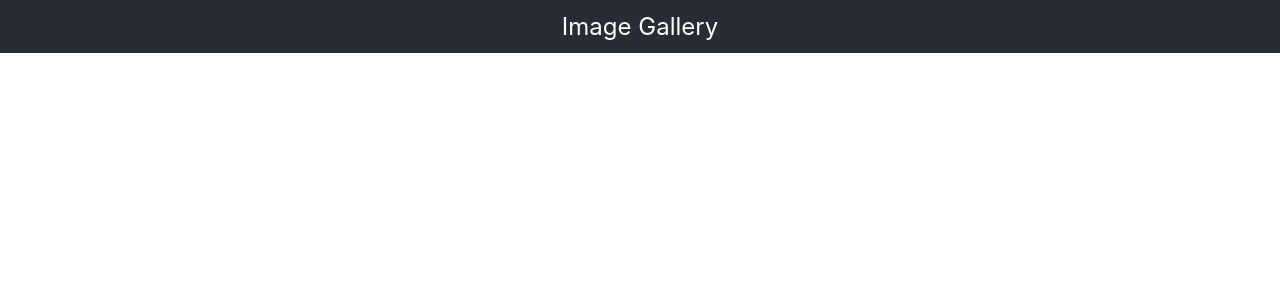
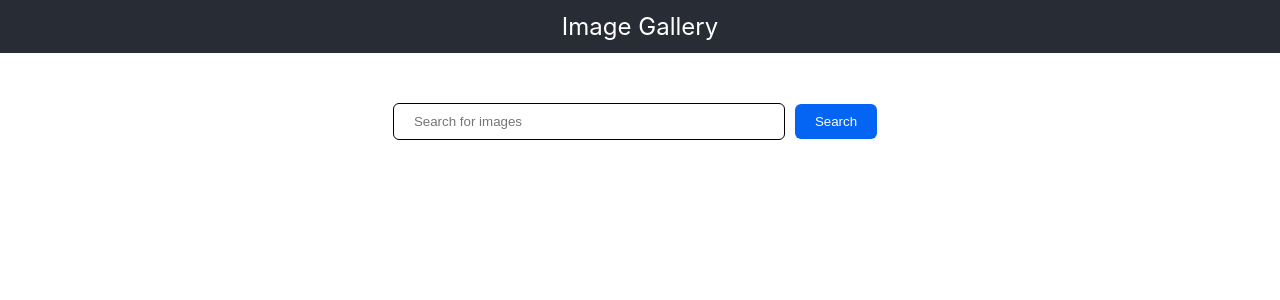
Before and after one commit to PanktiPatel99/ImageGallery_Unsplash, a React (Create React App) app: page / in a window 1280 px wide. Shown: the top 300 px of the page. Built offline with nearby package versions, Linux system fonts and the light colour scheme.

Commit message:
implement image gallery in grid view which shows images from unsplash using axios

```diff
--- a/src/App.js
+++ b/src/App.js
@@ -1,10 +1,13 @@
 import React from "react";
 import "./App.css";
+
+import Images from "./Components/Images";
 
 const App = () => {
   return (
     <div className="App">
       <header className="App-header">Image Gallery</header>
+      <Images />
     </div>
   );
 };
--- /dev/null
+++ b/src/Components/Images.css
@@ -0,0 +1,57 @@
+.Images {
+  display: flex;
+  flex-direction: column;
+  align-items: center;
+  justify-content: center;
+  padding-top: 40px;
+}
+
+.input {
+  padding: 10px 20px;
+}
+
+.input > input {
+  border: 1px solid black;
+  border-radius: 6px;
+  width: 350px;
+  padding: 10px 20px;
+}
+
+button {
+  padding: 10px 20px;
+  margin: 0px 10px 15px;
+  color: white;
+  border-radius: 6px;
+  border: none;
+  background-color: rgb(4, 100, 243);
+}
+
+button:hover {
+  color: white;
+  background-color: rgb(58, 71, 90);
+}
+
+button:active {
+  background-color: cornflowerblue;
+}
+
+.result {
+  display: grid;
+  grid-column-gap: 5px;
+  grid-template-columns: auto auto auto;
+  width: auto;
+  height: auto;
+}
+
+.card {
+  padding: 5px;
+  width: auto;
+  height: auto;
+}
+
+img {
+  flex-wrap: nowrap;
+  margin: 5px;
+  width: 325px;
+  height: 195px;
+}
--- /dev/null
+++ b/src/Components/Images.js
@@ -0,0 +1,56 @@
+import React, { useState } from "react";
+import "./Images.css";
+import axios from "axios";
+
+const Images = () => {
+  const [image, setImage] = useState("");
+  const [result, setResult] = useState([]);
+
+  const handleChange = (e) => {
+    setImage(e.target.value);
+  };
+
+  const handleSubmit = () => {
+    console.log(image);
+
+    axios
+      .get(
+        "https://api.unsplash.com/search/photos?page=1&per_page=20&query=" +
+          image +
+          "&client_id=cEFNMmIHU_lGv-d9Ss_ZG0OQXYX8m2tMXyQU2Gxj0_Q"
+      )
+      .then((resp) => {
+        console.log(resp);
+        setResult(resp.data.results);
+        console.log(result);
+      });
+  };
+
+  return (
+    <div className="Images">
+      <div className="input">
+        <input
+          onChange={handleChange}
+          type="text"
+          name="image"
+          placeholder="Search for images"
+        />
+        <button onClick={handleSubmit} type="submit">
+          Search
+        </button>
+      </div>
+
+      <div className="result">
+        {result.map((image, i) => (
+          <>
+            <div key={i} className="card">
+              <img src={image.urls.thumb} alt="" />
+            </div>
+          </>
+        ))}
+      </div>
+    </div>
+  );
+};
+
+export default Images;
```
